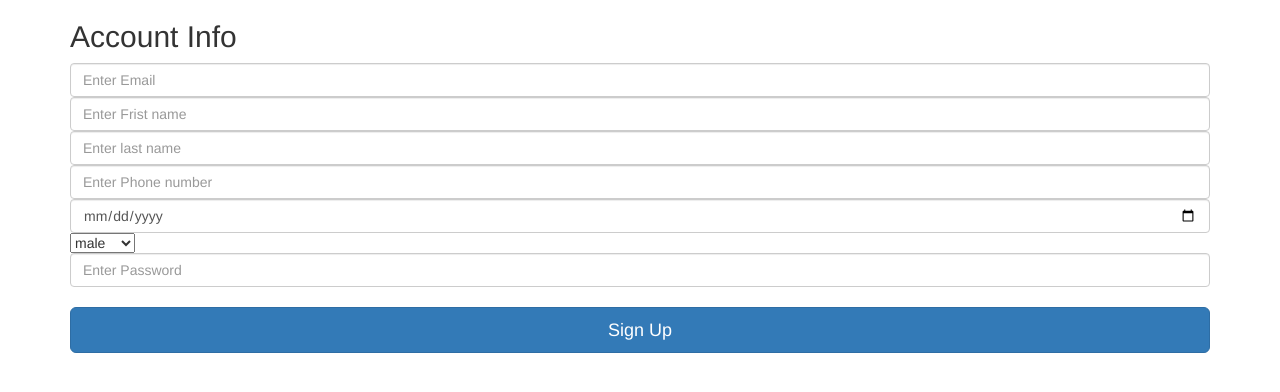
After one commit to gunjads7245/project_2, a PHP site: page /Signup_process.php in a window 1280 px wide. The commit adds this page. Shown: the top 392 px of the page. Run offline with PHP 8.4, Linux system fonts and the light colour scheme.

Commit message:
project2

```diff
--- /dev/null
+++ b/Signup_process.php
@@ -0,0 +1,44 @@
+<!DOCTYPE html>
+<html lang="en">
+  <head>
+    <title>Signup Page</title>
+    <!-- Bootstrap core CSS -->
+    <link href="https://maxcdn.bootstrapcdn.com/bootstrap/3.3.7/css/bootstrap.min.css" rel="stylesheet">
+
+    <!-- Custom styles for this template -->
+    <link href="sign.css" rel="stylesheet">
+
+  </head>
+
+  <body>
+
+    <div class="container">
+
+      <form class="form-signin" method="POST" action="index.php">
+        <h2 class="form-signin-heading">Account Info</h2>
+        <input type="text" class="form-control" placeholder="Enter Email" name="email" required />
+		      <input type="text" class="form-control" placeholder="Enter Frist name" name="fname" required />
+		      <input type="text" class="form-control" placeholder="Enter last name" name="lname" required />
+		      <input type="text" class="form-control" placeholder="Enter Phone number" name="phone" required />
+		      <input type="date" class="form-control" placeholder="Enter birthday" name="birthday" required />
+		      <select class="form_control"name="gender">
+            <option value="male">male</option>
+            <option value="female">female</option>
+            <option value="other">other</option>
+          </select>
+          <input type="password" class="form-control" placeholder="Enter Password" name="password" required />
+          <input type="hidden" class="form-control" name="action" value="register">
+		      <br />
+          <button class="btn btn-lg btn-primary btn-block" type="submit" id="submitButton">Sign Up</button>
+      </form>
+
+    </div> <!-- /container -->
+
+  </body>
+</html>
+</form>
+
+</div>
+
+</body>
+</html>
--- a/done.php
+++ b/done.php
@@ -1,6 +1,7 @@
 Done.php
 
 <?php
+require 'db.php';
 if (isset($_GET['as'], $_GET['message'])) {
 	$as = $_GET['as'];
 	$item = $_GET['message'];
```
